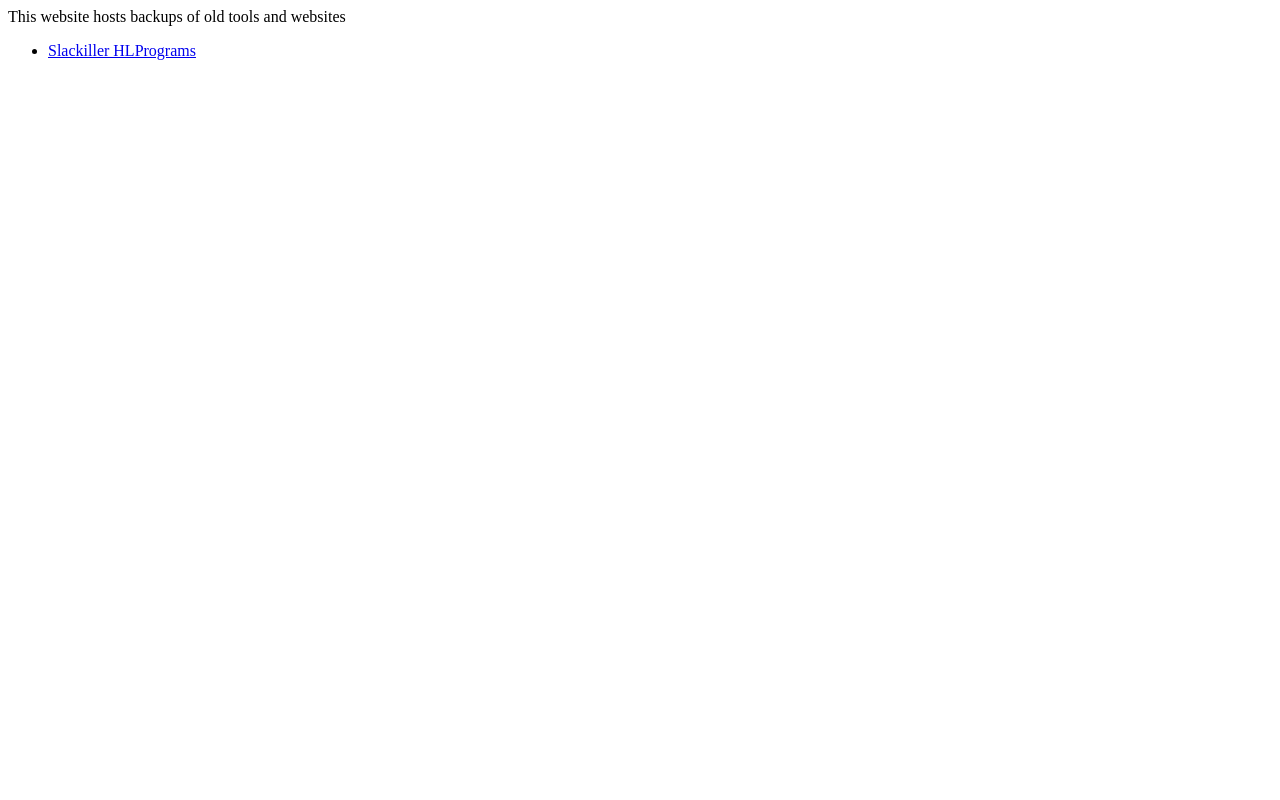
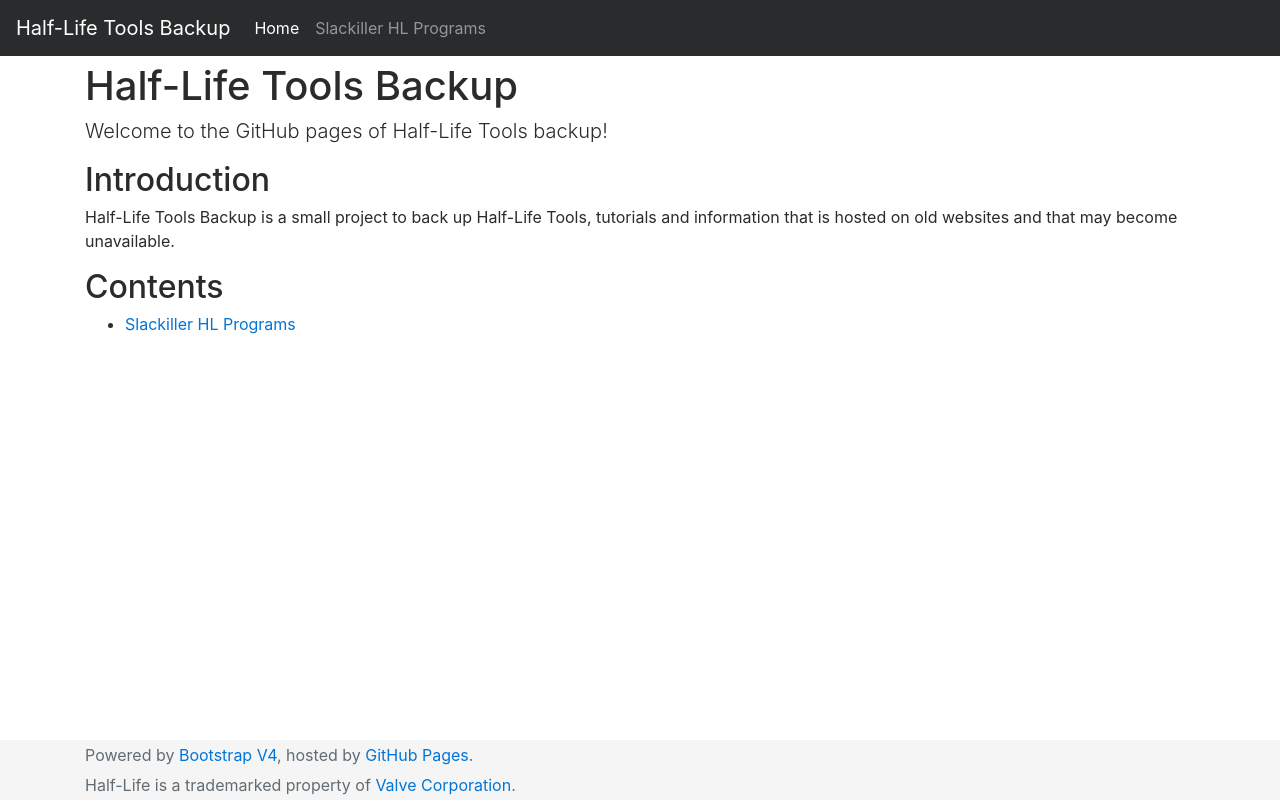
Before and after one commit to SamVanheer/Half-Life-Tools-Backup, a plain HTML site: page index.html in a window 1280 px wide. Drawn offline with nearby package versions, Linux system fonts and the light colour scheme; a script that the page names is missing.

Commit message:
Update main page to use Bootstrap, CSS from HLE, added description

```diff
--- /dev/null
+++ b/design.css
@@ -0,0 +1,27 @@
+/* Sticky footer styles
+-------------------------------------------------- */
+html {
+	position: relative;
+	min-height: 100%;
+}
+body {
+	/* Margin bottom by footer height */
+	margin-bottom: 60px;
+}
+.footer {
+	position: absolute;
+	bottom: 0;
+	width: 100%;
+	/* Set the fixed height of the footer here */
+	height: 60px;
+	line-height: 30px; /* Vertically center the text there */
+	background-color: #F5F5F5;
+}
+@media (max-width: 720px) {
+	.footer {
+		font-size: 8px;
+	}
+}
+button a {
+	color: #FFFFFF;
+}
--- a/index.html
+++ b/index.html
@@ -1,12 +1,67 @@
-<html>
-<head>
-<title>Main Page</title>
-<meta http-equiv="Content-Type" content="text/html; charset=iso-8859-1">
-<body>
-	<p>This website hosts backups of old tools and websites</p>
+<!DOCTYPE html>
+<html lang="en">
+	<head>
+		<!-- Required HTML tags for Bootstrap 4 -->
+		<meta charset="utf-8">
+		<meta name="viewport" content="width=device-width, initial-scale=1, shrink-to-fit=no">
 
-	<ul>
-	<li><a href="slackiller/hlprograms.html">Slackiller HLPrograms</a></li>
-	</ul>
-</body>
+		<!-- Bootstrap 4 CSS -->
+		<link rel="stylesheet" href="https://maxcdn.bootstrapcdn.com/bootstrap/4.0.0-alpha.6/css/bootstrap.min.css" integrity="sha384-rwoIResjU2yc3z8GV/NPeZWAv56rSmLldC3R/AZzGRnGxQQKnKkoFVhFQhNUwEyJ" crossorigin="anonymous">
+		<link rel="stylesheet" href="design.css">
+
+		<title>Half-Life Tools Backup</title>
+	</head>
+	<body>
+		<!-- Navigation bar -->
+		<nav class="navbar navbar-toggleable-md navbar-inverse fixed-top bg-inverse">
+			<button class="navbar-toggler navbar-toggler-right" type="button" data-toggle="collapse" data-target="#navbarCollapse" aria-controls="navbarCollapse" aria-expanded="false" aria-label="Toggle navigation"><span class="navbar-toggler-icon"></span></button>
+			<a class="navbar-brand" href="#">Half-Life Tools Backup</a>
+			<div class="collapse navbar-collapse" id="navbarCollapse">
+				<ul class="navbar-nav mr-auto">
+					<li class="nav-item active">
+						<a class="nav-link" href="#">Home <span class="sr-only">(current)</span></a>
+					</li>
+					<li class="nav-item">
+						<a class="nav-link" href="slackiller/hlprograms.html">Slackiller HL Programs</a>
+					</li>
+				</ul>
+			</div>
+		</nav>
+
+		<!-- Breadcrumb -->
+		<ol class="breadcrumb">
+			<li class="breadcrumb-item active">Home</li>
+		</ol>
+
+		<!-- Content -->
+		<div class="container">
+			<h1>Half-Life Tools Backup</h1>
+			<p class="lead">Welcome to the GitHub pages of Half-Life Tools backup!</p>
+
+			<h2>Introduction</h2>
+			<p>Half-Life Tools Backup is a small project to back up Half-Life Tools, tutorials and information that is hosted on old websites and that may become unavailable.</p>
+
+			<h2>Contents</h2>
+			<ul>
+				<li><a href="slackiller/hlprograms.html">Slackiller HL Programs</a></li>
+			</ul>
+		</div>
+
+		<!-- Footer -->
+		<footer class="footer">
+			<div class="container">
+				<span class="text-muted">Powered by <a href="http://v4-alpha.getbootstrap.com/">Bootstrap V4</a>, hosted by <a href="https://pages.github.com/">GitHub Pages</a>.<br>Half-Life is a trademarked property of <a href="http://www.valvesoftware.com/">Valve Corporation</a>.</span>
+			</div>
+		</footer>
+
+		<!-- This is an evil spacer -->
+		<p><br></p>
+
+		<!-- Bootstrap 4 JS -->
+		<script src="https://code.jquery.com/jquery-3.1.1.slim.min.js" integrity="sha384-A7FZj7v+d/sdmMqp/nOQwliLvUsJfDHW+k9Omg/a/EheAdgtzNs3hpfag6Ed950n" crossorigin="anonymous"></script>
+		<script src="https://cdnjs.cloudflare.com/ajax/libs/tether/1.4.0/js/tether.min.js" integrity="sha384-DztdAPBWPRXSA/3eYEEUWrWCy7G5KFbe8fFjk5JAIxUYHKkDx6Qin1DkWx51bBrb" crossorigin="anonymous"></script>
+		<script src="https://maxcdn.bootstrapcdn.com/bootstrap/4.0.0-alpha.6/js/bootstrap.min.js" integrity="sha384-vBWWzlZJ8ea9aCX4pEW3rVHjgjt7zpkNpZk+02D9phzyeVkE+jo0ieGizqPLForn" crossorigin="anonymous"></script>
+		<!-- IE10 viewport hack for Surface/desktop Windows 8 bug -->
+		<script src="https://v4-alpha.getbootstrap.com/assets/js/ie10-viewport-bug-workaround.js"></script>
+	</body>
 </html>
```
